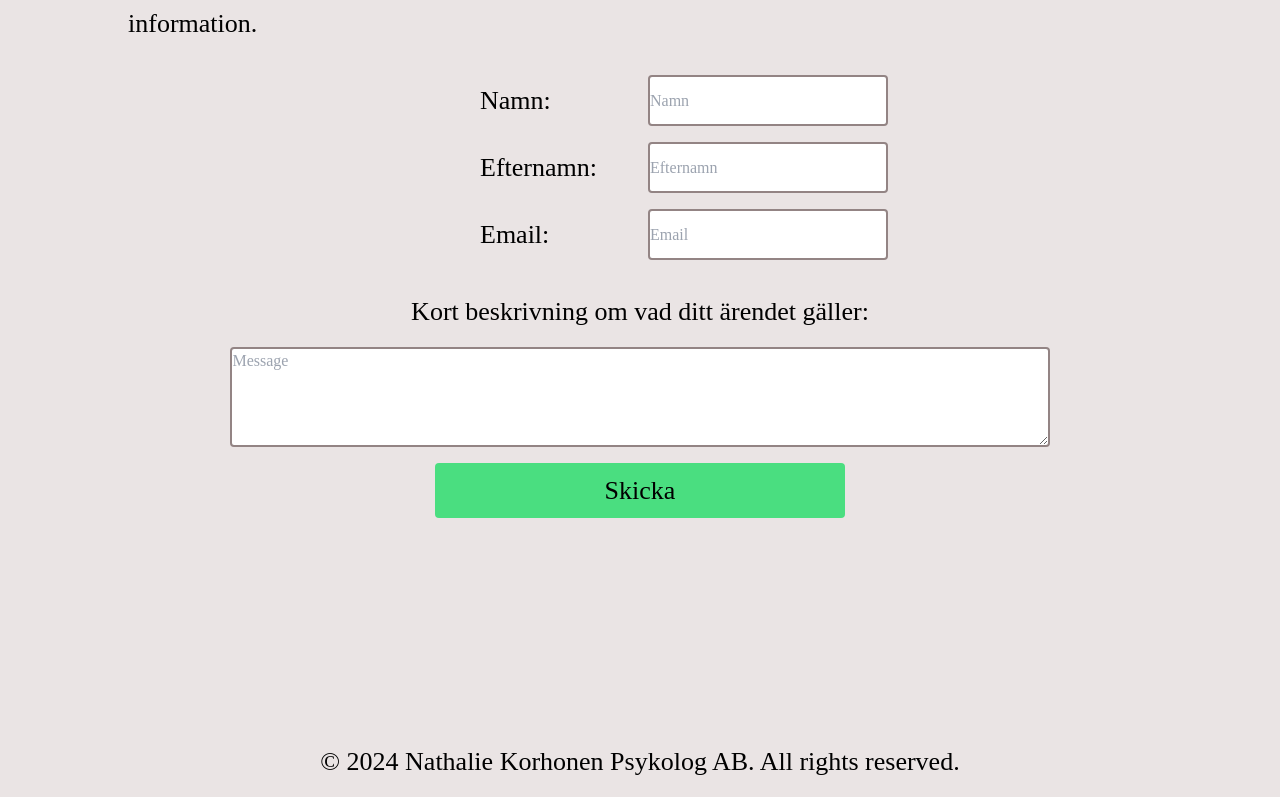
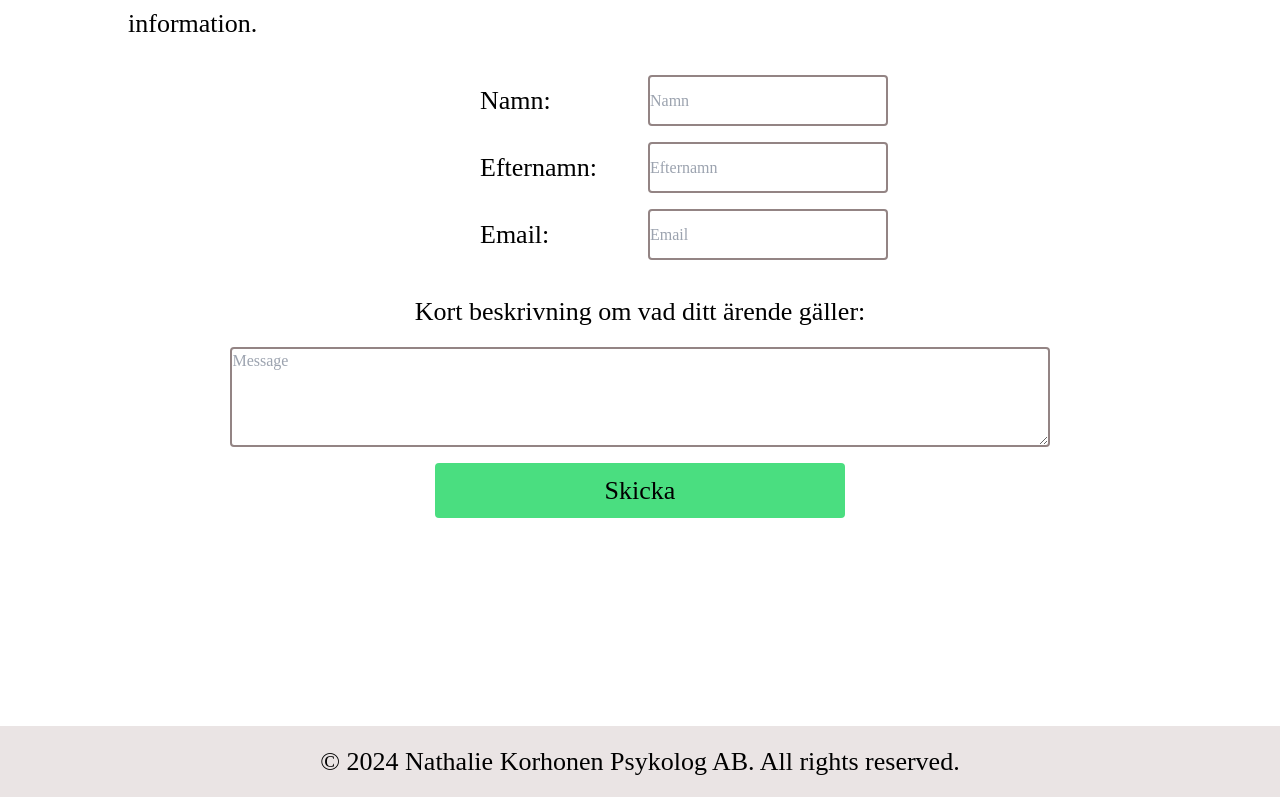
Before and after one commit to Vulcan93/NathalieKorhonen, a React (Vite) app: page / in a window 1280 px wide. Shown: the part 4766-5563 px from the top of the page. Built offline with nearby package versions, Linux system fonts and the light colour scheme.

Commit message:
minor adjustments

```diff
--- a/src/index.css
+++ b/src/index.css
@@ -14,7 +14,6 @@ html,
 main {
   margin: 0;
   min-height: 30vh;
-  background-color: rgb(234, 228, 228);
 }
 
 header {
--- a/src/pages/Kontakt.tsx
+++ b/src/pages/Kontakt.tsx
@@ -117,7 +117,7 @@ const Kontakt = () => {
         </div>
         <div className="grid">
           <label className="text-center mb-[1rem] md:text-[18px] lg:text-[22px] xl:text-[26px] xxl:text-[30px]">
-            Kort beskrivning om vad ditt ärendet gäller:
+            Kort beskrivning om vad ditt ärende gäller:
           </label>
           <textarea
             className="w-4/5 place-self-center min-h-[100px] border-2 border-[#938484] rounded mb-[1rem] max-w-4xl"
--- a/src/pages/Psykoterapi.tsx
+++ b/src/pages/Psykoterapi.tsx
@@ -33,8 +33,7 @@ const Psykoterapi = () => {
             uppväxt och relationer också kombinera med hemuppgifter för att
             öva/utmana dig mellan våra samtal. Jag tror på vikten av en trygg
             relation mellan dig och din psykolog för att skapa bra
-            förutsättningar för att våga utforska och prata om känslor som
-            väcks.
+            förutsättningar att våga utforska och prata om känslor som väcks.
           </p>
         </div>
         <img
```
